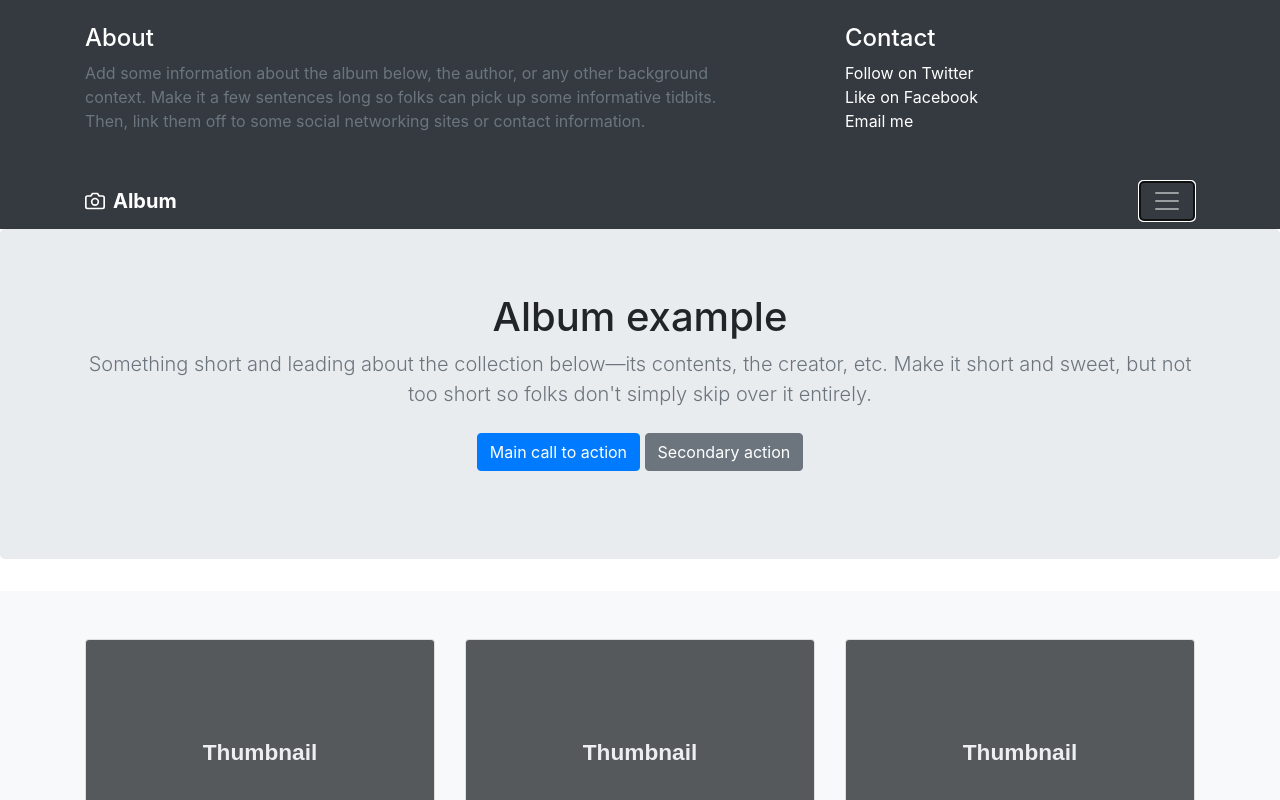
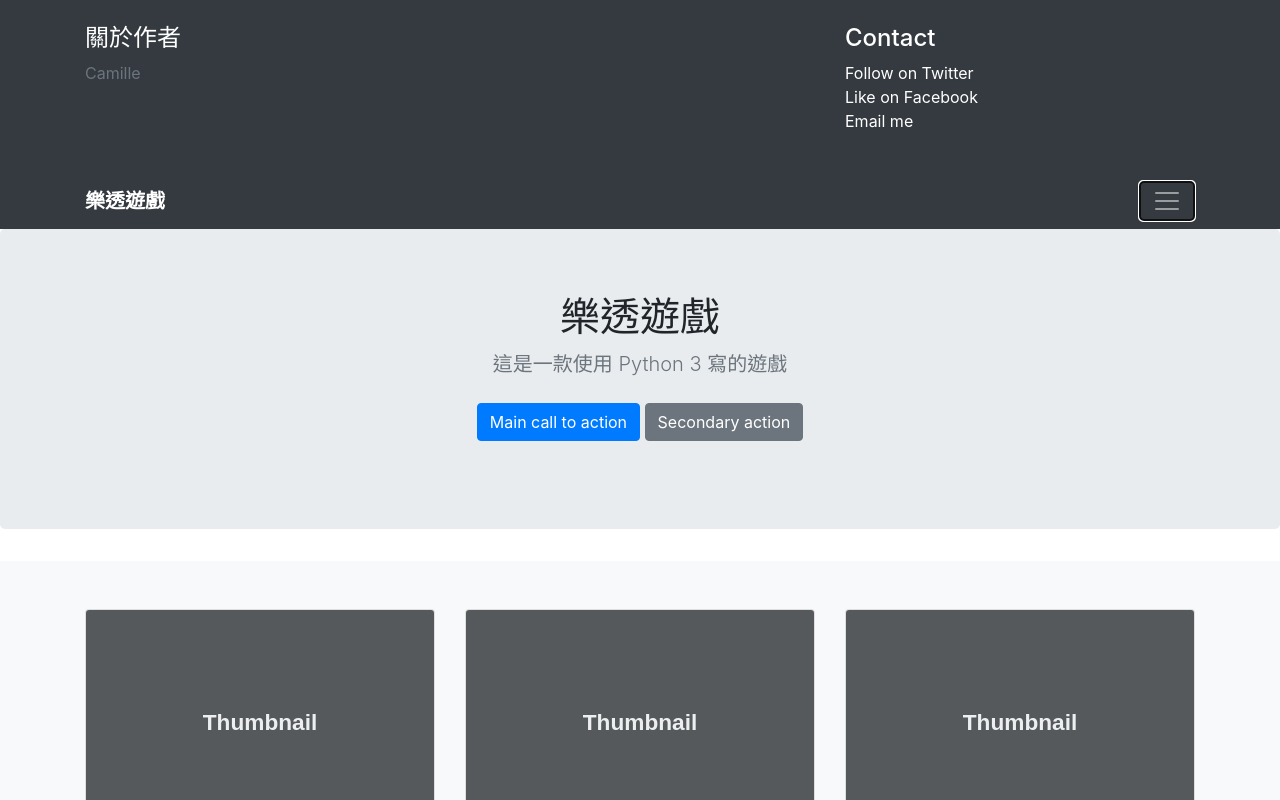
Before and after one commit to camille-lin/camille-lin.github.io, a plain HTML site: page index.html in a window 1280 px wide. Both pictures are taken after a click on the button "Toggle navigation". Shown: the top 800 px of the page. Drawn offline with nearby package versions, Linux system fonts and the light colour scheme.

Commit message:
修改網站標題及新增關於作者

```diff
--- a/index.html
+++ b/index.html
@@ -8,7 +8,7 @@
     <meta name="author" content="">
     <link rel="icon" href="favicon.ico">
 
-    <title>大樂透</title>
+    <title>樂透遊戲</title>
 
     <!-- Bootstrap core CSS -->
     <link rel="stylesheet" href="https://maxcdn.bootstrapcdn.com/bootstrap/4.0.0/css/bootstrap.min.css" integrity="sha384-Gn5384xqQ1aoWXA+058RXPxPg6fy4IWvTNh0E263XmFcJlSAwiGgFAW/dAiS6JXm" crossorigin="anonymous">
@@ -22,8 +22,8 @@
         <div class="container">
           <div class="row">
             <div class="col-sm-8 col-md-7 py-4">
-              <h4 class="text-white">About</h4>
-              <p class="text-muted">Add some information about the album below, the author, or any other background context. Make it a few sentences long so folks can pick up some informative tidbits. Then, link them off to some social networking sites or contact information.</p>
+              <h4 class="text-white">關於作者</h4>
+              <p class="text-muted">Camille</p>
             </div>
             <div class="col-sm-4 offset-md-1 py-4">
               <h4 class="text-white">Contact</h4>
@@ -39,8 +39,7 @@
       <div class="navbar navbar-dark bg-dark box-shadow">
         <div class="container d-flex justify-content-between">
           <a href="#" class="navbar-brand d-flex align-items-center">
-            <svg xmlns="http://www.w3.org/2000/svg" width="20" height="20" viewBox="0 0 24 24" fill="none" stroke="currentColor" stroke-width="2" stroke-linecap="round" stroke-linejoin="round" class="mr-2"><path d="M23 19a2 2 0 0 1-2 2H3a2 2 0 0 1-2-2V8a2 2 0 0 1 2-2h4l2-3h6l2 3h4a2 2 0 0 1 2 2z"></path><circle cx="12" cy="13" r="4"></circle></svg>
-            <strong>Album</strong>
+            <strong>樂透遊戲</strong>
           </a>
           <button class="navbar-toggler" type="button" data-toggle="collapse" data-target="#navbarHeader" aria-controls="navbarHeader" aria-expanded="false" aria-label="Toggle navigation">
             <span class="navbar-toggler-icon"></span>
@@ -53,8 +52,8 @@
 
       <section class="jumbotron text-center">
         <div class="container">
-          <h1 class="jumbotron-heading">Album example</h1>
-          <p class="lead text-muted">Something short and leading about the collection below—its contents, the creator, etc. Make it short and sweet, but not too short so folks don't simply skip over it entirely.</p>
+          <h1 class="jumbotron-heading">樂透遊戲</h1>
+          <p class="lead text-muted">這是一款使用 Python 3 寫的遊戲</p>
           <p>
             <a href="#" class="btn btn-primary my-2">Main call to action</a>
             <a href="#" class="btn btn-secondary my-2">Secondary action</a>
```
